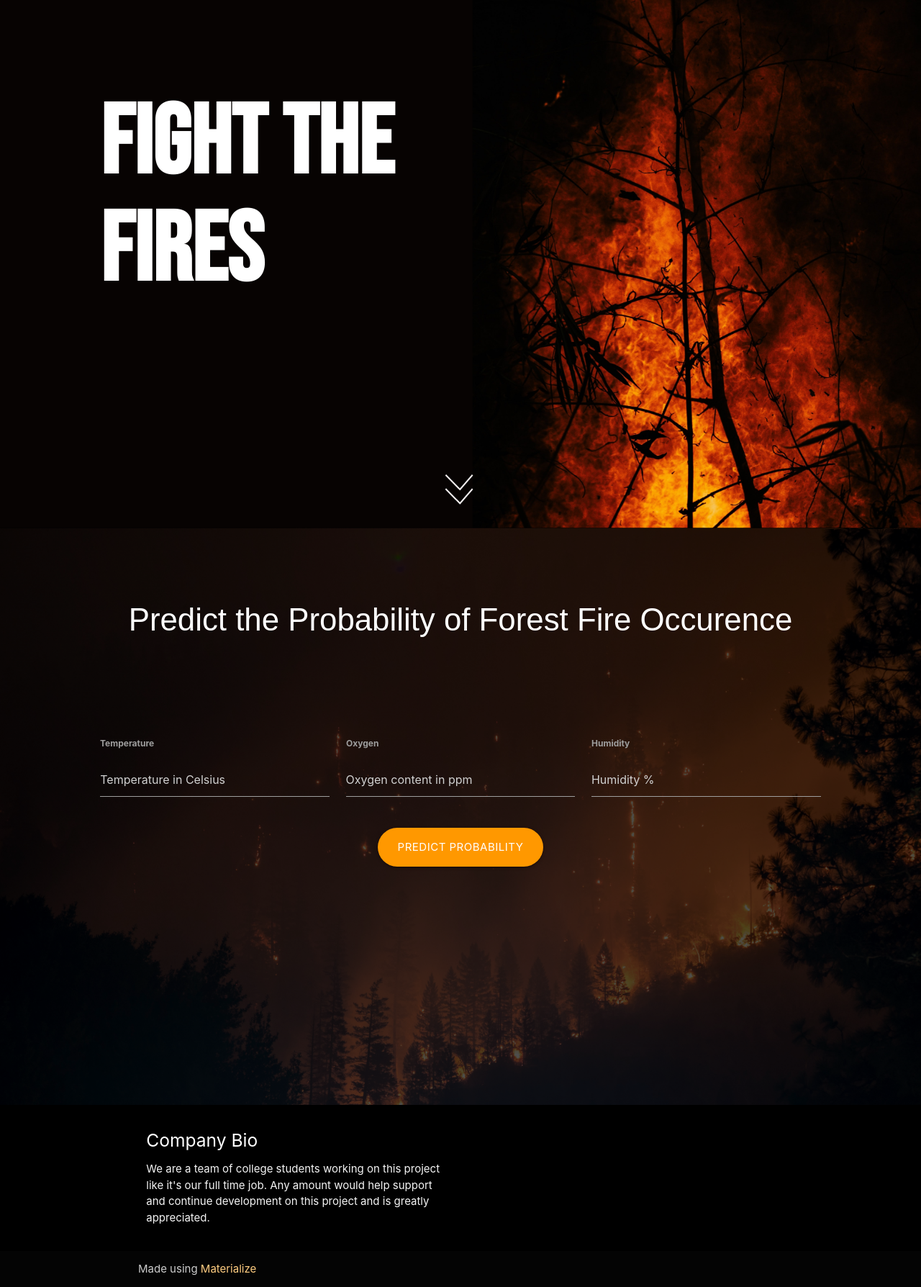
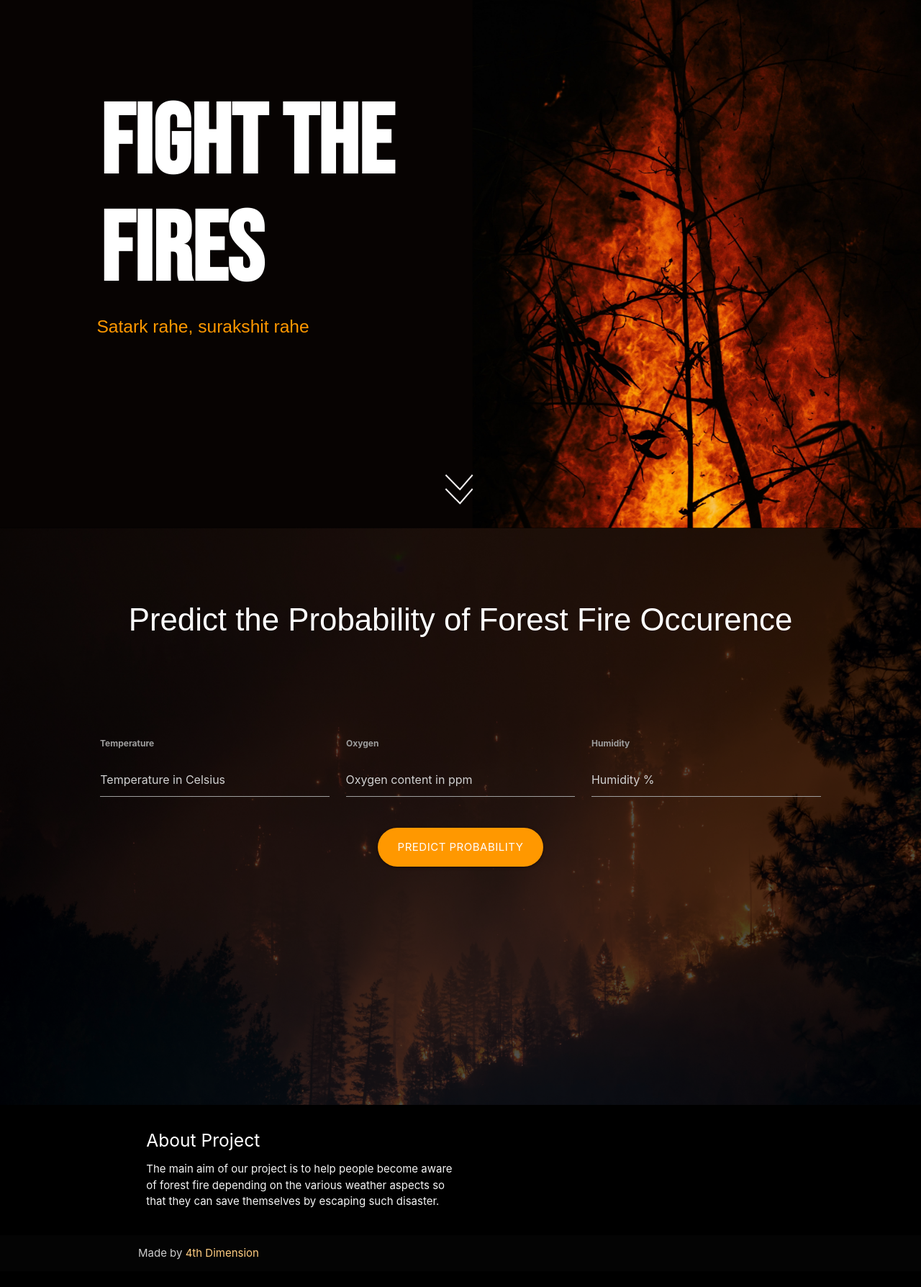
Before and after one commit to umangagarwal11/hackJaipur, a Python web app: template templates/forest.html in a window 1280 px wide. Shown: the part 65-1853 px from the top of the page at 72% size. After the commit the page ends 1815 px from the top, so only its background shows below. Run offline with Jinja, Linux system fonts and the light colour scheme; the template is opened without the code that fills it, so the values that code supplies are empty; some libraries are stand-ins or nearby versions.

Commit message:
Updated website with new changes

```diff
--- a/templates/forest.html
+++ b/templates/forest.html
@@ -22,9 +22,8 @@
 
   <div class="section no-pad-bot" id="index-banner" style="padding:0">
     <div class="row " style="height:92vh; background:url('../static/img/page1.png');background-position: center; background-repeat: no-repeat;  background-size: 100% 100%; margin-bottom:0;">
-      <h1 class="header col s12 l6 light" style="color:white; margin-top: 10%; margin-left: 10%; font-family: 'Bebas Neue', cursive; font-size:900%; font-weight:bold;">Fight the <br>Fires
-      <br>
-    </h1>
+      <h1 class="header col s12 l6 light" style="color:white; margin-top: 10%; margin-left: 10%; margin-bottom: 0;font-family: 'Bebas Neue', cursive; font-size:900%; font-weight:bold;">Fight the <br>Fires</h1>
+      <h5 class="header col s12 light" style="color:white; padding-left: 10.5%; color: #FF9800; font-family:sans-serif;">Satark rahe, surakshit rahe</h5>
     </div>
 
     <div style="">
@@ -65,7 +64,6 @@
     <span class="col s12" style="color:white; margin-top: 5%; text-align:center"> {{pred}}</span><br>
       </div>
 
-
     </div>
   </div>
 
@@ -78,8 +76,8 @@
     <div class="container">
       <div class="row">
         <div class="col l6 s12">
-          <h5 class="white-text">Company Bio</h5>
-          <p class="grey-text text-lighten-4">We are a team of college students working on this project like it's our full time job. Any amount would help support and continue development on this project and is greatly appreciated.</p>
+          <h5 class="white-text">About Project</h5>
+          <p class="grey-text text-lighten-4">The main aim of our project is to help people become aware of forest fire depending on the various weather aspects so that they can save themselves by escaping such disaster.</p>
 
 
         </div>
@@ -87,7 +85,7 @@
     </div>
     <div class="footer-copyright">
       <div class="container">
-      Made using <a class="orange-text text-lighten-3" href="http://materializecss.com">Materialize</a>
+      Made by <a class="orange-text text-lighten-3">4th Dimension</a>
       </div>
     </div>
   </footer>
```
Also changed, not shown: static/css/materialize.css.
